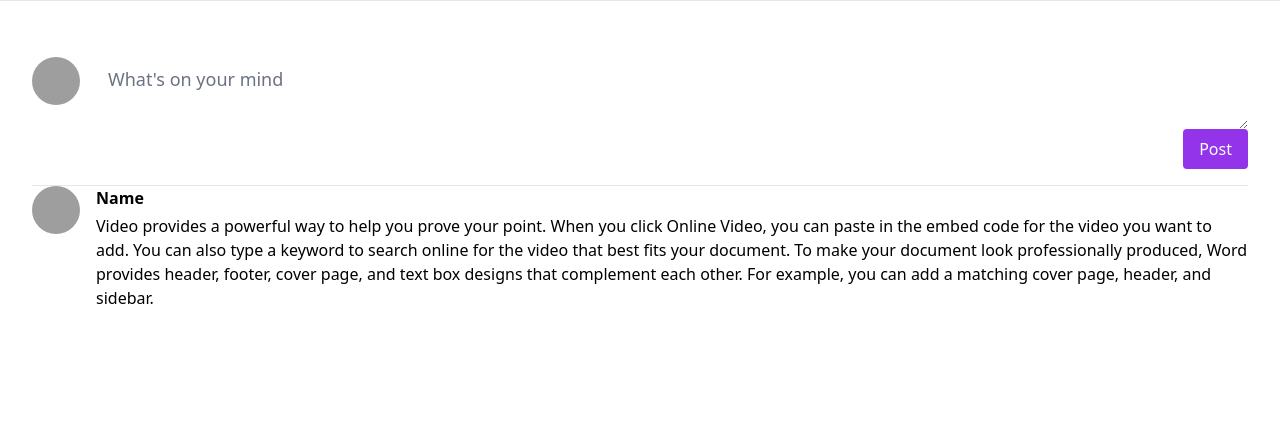
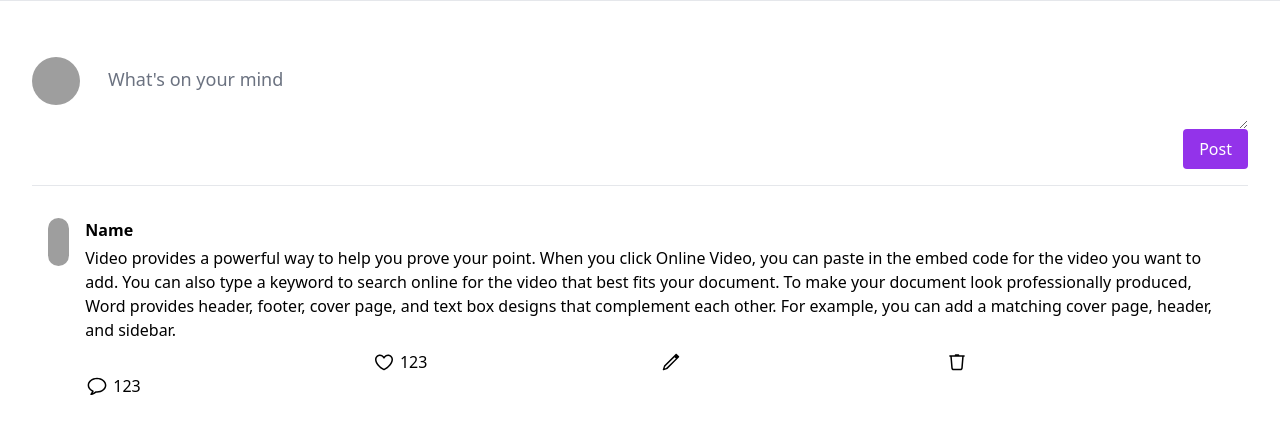
Before and after one commit to RAITE-2022-Hackathon/RAITE-22_BulSU-Main_TEAM2, a PHP site: page /profile/index.php in a window 1280 px wide. Shown: the part 454-876 px from the top of the page. Before the commit the page ends 758 px from the top, so only its background shows below. Run offline with PHP 8.4, Linux system fonts and the light colour scheme; some web fonts are replaced; grey boxes are pictures that could not be loaded.

Commit message:
Added thread

```diff
--- a/profile/index.php
+++ b/profile/index.php
@@ -47,18 +47,23 @@
                         <button class="py-2 px-4 text-md rounded text-white bg-purple-600 hover:bg-purple-700 fo cus:outline-none focus:ring-2 focus:ring-offset-2 focus:ring-purple-50">Post</button>
                     </div>
                 </div>
-                <div class="bg-white flex gap-4">
-                        <img class="w-12 h-12 rounded-full" src="https://images.unsplash.com/photo-1570295999919-56ceb5ecca61?ixlib=rb-1.2.1&ixid=MnwxMjA3fDB8MHxwaG90by1wYWdlfHx8fGVufDB8fHx8&auto=format&fit=crop&w=880&q=80" alt="Rounded avatar">
-                        <div>
+                <div class="bg-white flex gap-4 mx-4 mt-8">
+                    <a href="">
+                        <img class="w-auto h-12 rounded-full" src="https://images.unsplash.com/photo-1570295999919-56ceb5ecca61?ixlib=rb-1.2.1&ixid=MnwxMjA3fDB8MHxwaG90by1wYWdlfHx8fGVufDB8fHx8&auto=format&fit=crop&w=880&q=80" alt="Rounded avatar">
+                        <div class="grid">
                             <h6 class="font-bold mb-1">Name</h6>
                             <p>Video provides a powerful way to help you prove your point. When you click Online Video, you can paste in the embed code for the video you want to add. You can also type a keyword to search online for the video that best fits your document. To make your document look professionally produced, Word provides header, footer, cover page, and text box designs that complement each other. For example, you can add a matching cover page, header, and sidebar.</p>
-                            <div class="grid grid-cols-4">
-
+                            <div class="grid grid-cols-4 mt-2">
+                                <a href="like" class="inline-flex gap-1"><img src="./../resources/icon_like.svg" class="h-6 w-6" xmlns="http://www.w3.org/2000/svg" fill="none" viewBox="0 0 24 24" stroke="currentColor" aria-hidden="true"></img><span class="gap-2">123</span></a>
+                                <a href="edit" class="inline-flex gap-1"><img src="./../resources/icon_edit.svg" class="h-6 w-6" xmlns="http://www.w3.org/2000/svg" fill="none" viewBox="0 0 24 24" stroke="currentColor" aria-hidden="true"></img></a>
+                                <a href="trash" class="inline-flex gap-1"><img src="./../resources/icon_delete.svg" class="h-6 w-6" xmlns="http://www.w3.org/2000/svg" fill="none" viewBox="0 0 24 24" stroke="currentColor" aria-hidden="true"></img></a>
+                                <a href="comment" class="inline-flex gap-1"><img src="./../resources/icon_comment.svg" class="h-6 w-6" xmlns="http://www.w3.org/2000/svg" fill="none" viewBox="0 0 24 24" stroke="currentColor" aria-hidden="true"></img><span class="gap-2">123</span></a>
                             </div>
-                        </div>
+                    </a>
                 </div>
             </div>
-        </main>
+    </div>
+    </main>
 
     </div>
 
--- a/styles/app.css
+++ b/styles/app.css
@@ -777,6 +777,11 @@ select {
   margin-right: auto;
 }
 
+.mx-4 {
+  margin-left: 1rem;
+  margin-right: 1rem;
+}
+
 .mt-6 {
   margin-top: 1.5rem;
 }
@@ -1291,6 +1296,10 @@ select {
   padding: 0.25rem;
 }
 
+.p-8 {
+  padding: 2rem;
+}
+
 .py-12 {
   padding-top: 3rem;
   padding-bottom: 3rem;
```
Also changed, not shown: resources/icon_comment.svg (renamed from resources/icons8-speech-bubble.svg), resources/icon_delete.svg (added), resources/icon_edit.svg (added), resources/icon_like.svg (added).
